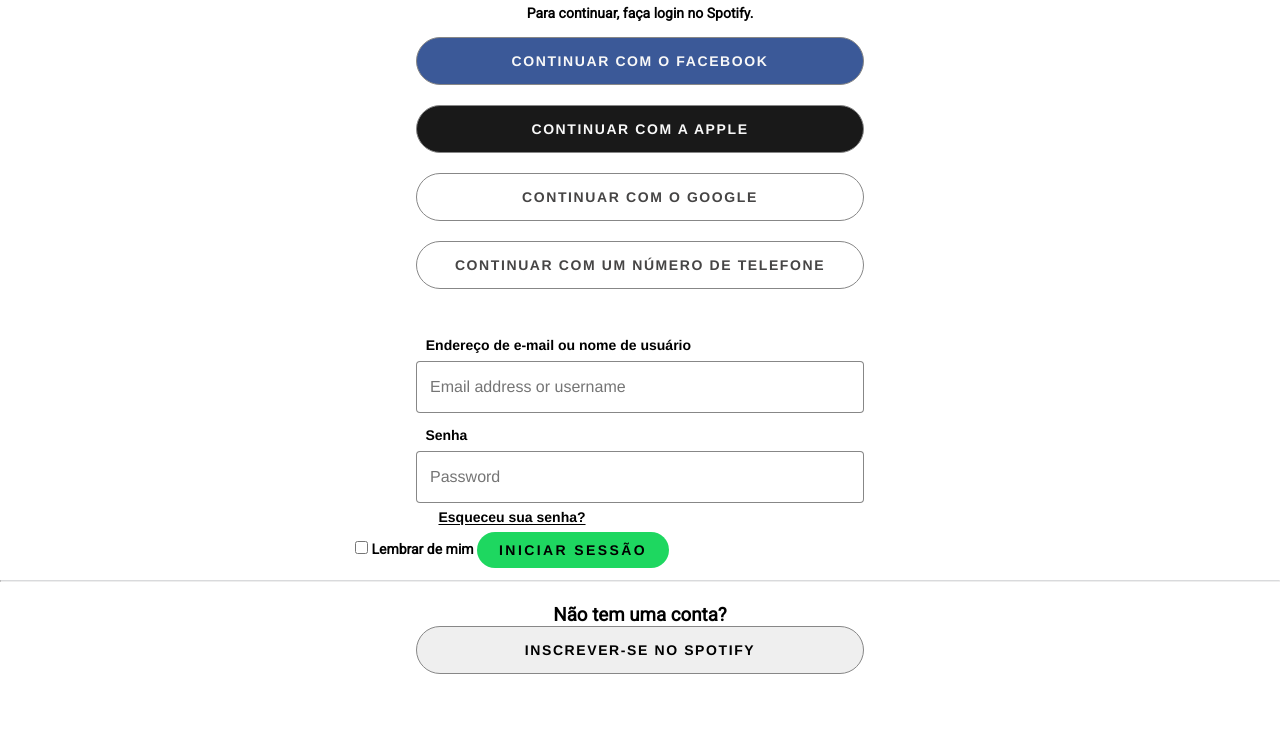
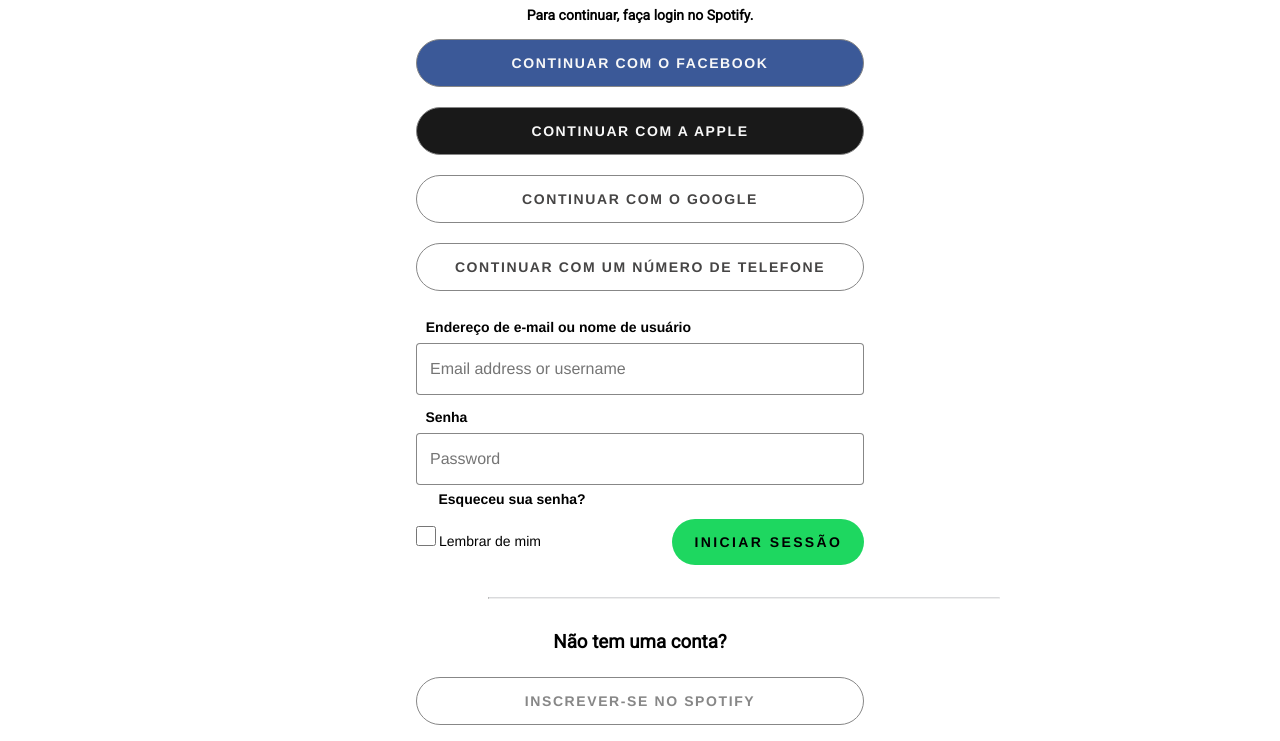
Before and after one commit to gabrielpastrana/TrabalhoSpotify, a plain HTML site: page login.html in a window 1280 px wide. Shown: the part 94-835 px from the top of the page. Before the commit the page ends 800 px from the top, so only its background shows below. Drawn offline with Linux system fonts and the light colour scheme.

Commit message:
[feature/login] Finishing the login page

```diff
--- a/login.html
+++ b/login.html
@@ -34,7 +34,7 @@
           Continuar com um número de telefone
         </button>
       </div>
-      <br /><br />
+      <br />
       <div class="login">
         <h6 class="email-address">Endereço de e-mail ou nome de usuário</h6>
         <input
@@ -59,14 +59,14 @@
         ><br />
         <div class="log-in">
           <input type="checkbox" nome="checkbox" id="checkbox" />
-          <h7>Lembrar de mim</h7>
+          <h6>Lembrar de mim</h6>
           <button class="btn-login">Iniciar Sessão</button>
         </div>
       </div>
     </div>
 
     <!-- Footer -->
-    <hr class="border">
+    <hr class="border" />
     <footer id="footer-login">
       <div class="footer-login-container">
         <h3>Não tem uma conta?</h3>
--- a/style.css
+++ b/style.css
@@ -384,7 +384,7 @@ table {
   text-align: center;
   color: black;
   font-family: Helvetica, Arial, sans-serif;
-  margin-top: 0px;
+  margin-top: 1rem;
   margin-bottom: 0px;
   font-size: 0.875rem;
   line-height: 1.25rem;
@@ -580,6 +580,7 @@ input {
 }
 #reset-password:hover{
   letter-spacing: 0.0125rem;
+  text-decoration: underline;
 }
 
 .forgot-password {
@@ -587,24 +588,40 @@ input {
   margin-bottom: auto;
   margin-right: 16rem;
 }
-
+#reset-password{
+  text-decoration: none;
+}
 #checkbox {
+  cursor: pointer;
+  width: 20px;
+  height: 20px;
   margin-top: 1rem;
-  margin-left: 7rem;
-  display: inline;
-  margin-block-start: 1em;
-  margin-block-end: 1em;
-  margin-inline-start: 0px;
-  margin-inline-end: 0px;
 }
 
-.footer-login-container {
+input:checked{
+  background-color: #1db954;
+}
 
-  padding : 0.1rem;
-}
 #footer-login {
   align-items: center;
   text-align: center;
+}
+
+.log-in{
+  padding-left: 16rem;
+}
+.log-in h6{
+  box-sizing: border-box;
+  display: inline;
+  font-family:  Helvetica, Arial, sans-serif;
+  -webkit-tap-highlight-color: transparent;
+  margin-top: 0px;
+  margin-bottom: 0rem;
+  font-size: 0.875rem;
+  line-height: 1.25rem;
+  font-weight: 400;
+  color: inherit;
+
 }
 
 .btn-login {
@@ -621,27 +638,51 @@ input {
   user-select: none;
   vertical-align: middle;
   letter-spacing: 0.15rem;
-  padding: 0.5rem 0.5rem 0.5rem 0.5rem;
+  padding: 0.8rem 0.5rem 0.8rem 0.5rem;
   text-transform: uppercase;
   text-decoration: none;
   border: none;
+  margin-left: 8rem;
 }
 .border{
-  margin: 12px 0px 20px;
-  flex: 1 1 0%;
-  border-top: 0.1rem solid rgb(217, 218, 220);
+  margin-left: 30.5rem;
+  margin-top: 2rem;
+  margin-bottom: 1rem;
+  border-top: 1px solid rgb(217, 218, 220);
+  width: 32rem;
+  height: 0rem;
+  align-items: center;
+  text-align: center;
+}
+.footer-login-container{
+  padding-top: 1rem ;
+}
+.btn-signup{
+  margin-top: 1.5rem;
+  margin-bottom: 1rem;
+  border: 1px solid #878787;
+  background-color: transparent;
+  color: #878787;
+}
 
-}
-hr{
-  display: block;
-  unicode-bidi: isolate;
-  margin-block-start: 0.5em;
-  margin-block-end: 0.5em;
-  margin-inline-start: auto;
-  margin-inline-end: auto;
-  overflow: hidden;
-  border-style: inset;
-  border-width: 1px;
+.borders{
+  flex: 0.3 1 0%;
+  align-self: center;
+  text-align: center;
+  line-height: 1px;
+  font-weight: 700;
+  font-size: 12px;
+  background: rgb(255, 255, 255);
+  text-transform: uppercase;
+  box-sizing: border-box;
+  font-family: Helvetica, Arial, sans-serif;
+  -webkit-tap-highlight-color: transparent;
+  margin: 5rem;
+  margin-bottom: 0px;
+  font-size: 0.875rem;
+  line-height: 1.25rem;
+  font-weight: 400;
+  color: inherit;
 }
 
 
```
